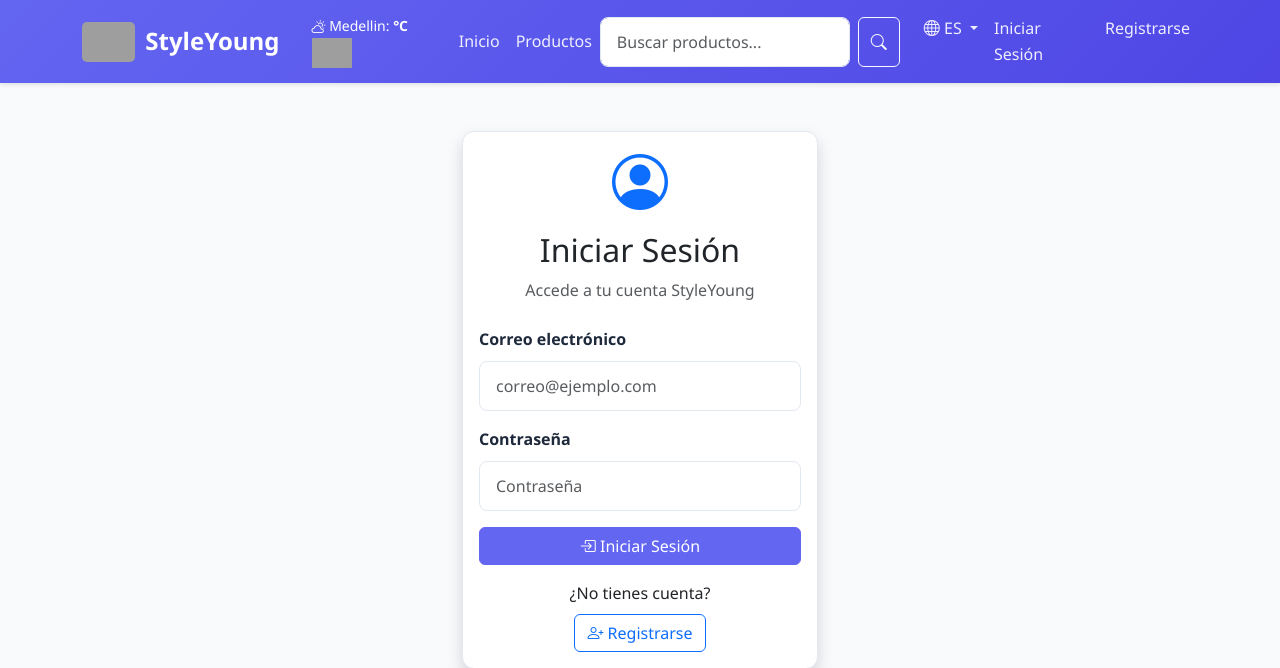
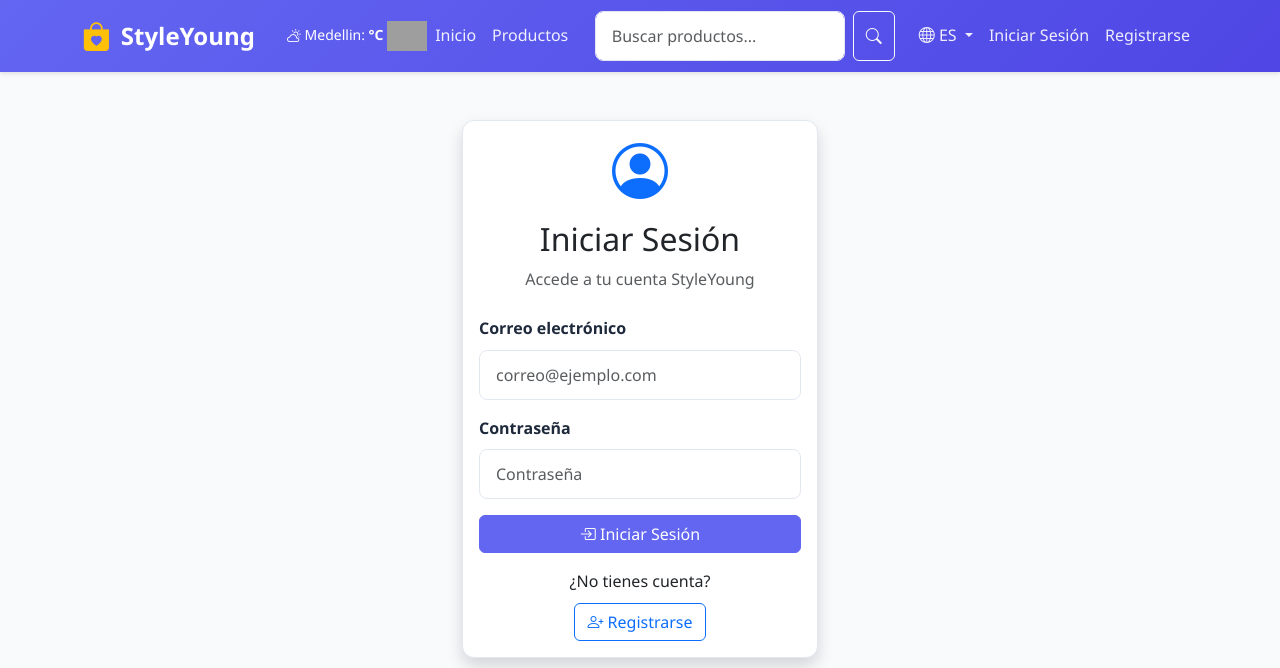
Before and after one commit to nicolas61v/styleyoung_project, a Django app: page /es/auth/login/ in a window 1280 px wide. Shown: the top 668 px of the page. Run offline with Django 5.2, Linux system fonts and the light colour scheme; data that the repository does not hold is empty; grey boxes are pictures that could not be loaded.

Commit message:
FIX: Cambiar logo de imagen a icono en navbar
La imagen del logo no se cargaba correctamente desde static folder.
Cambiar a icono Bootstrap (bag-heart-fill) que es más limpio y siempre funciona.
El icono es amarillo y se ve bien en el navbar azul.

🤖 Generated with [Claude Code](https://claude.com/claude-code)

Co-Authored-By: Claude <noreply@anthropic.com>

```diff
--- a/templates/base.html
+++ b/templates/base.html
@@ -21,7 +21,7 @@
     <nav class="navbar navbar-expand-lg navbar-dark bg-primary">
         <div class="container">
             <a class="navbar-brand fw-bold d-flex align-items-center" href="{% url 'tienda:home' %}">
-                <img src="{% static 'images/logo.jpg' %}" alt="StyleYoung Logo" style="height: 40px; margin-right: 10px; border-radius: 5px;">
+                <i class="bi bi-bag-heart-fill text-warning" style="font-size: 1.8rem; margin-right: 10px;"></i>
                 StyleYoung
             </a>
 
```
